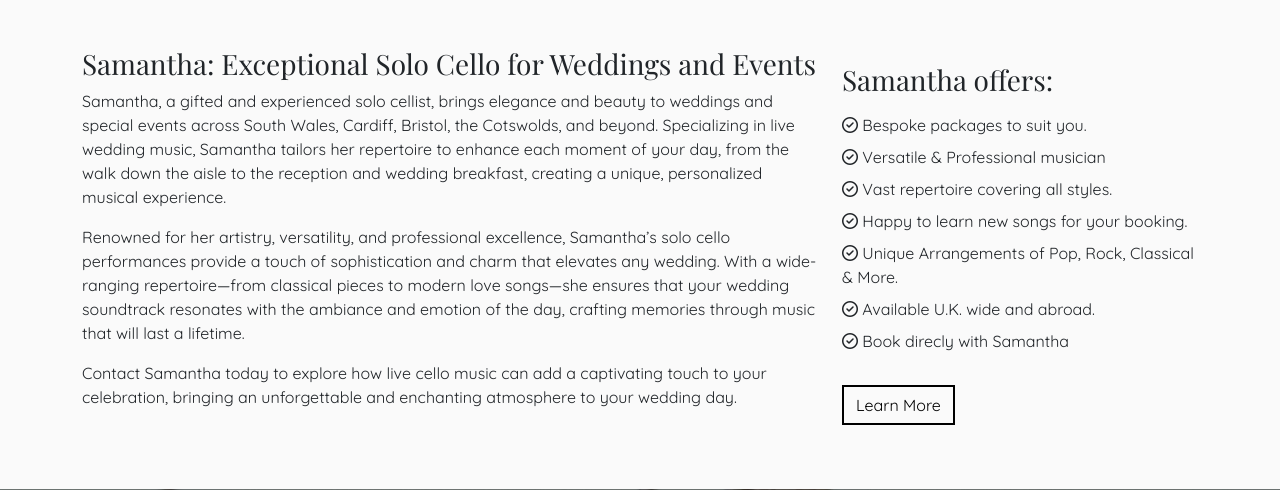
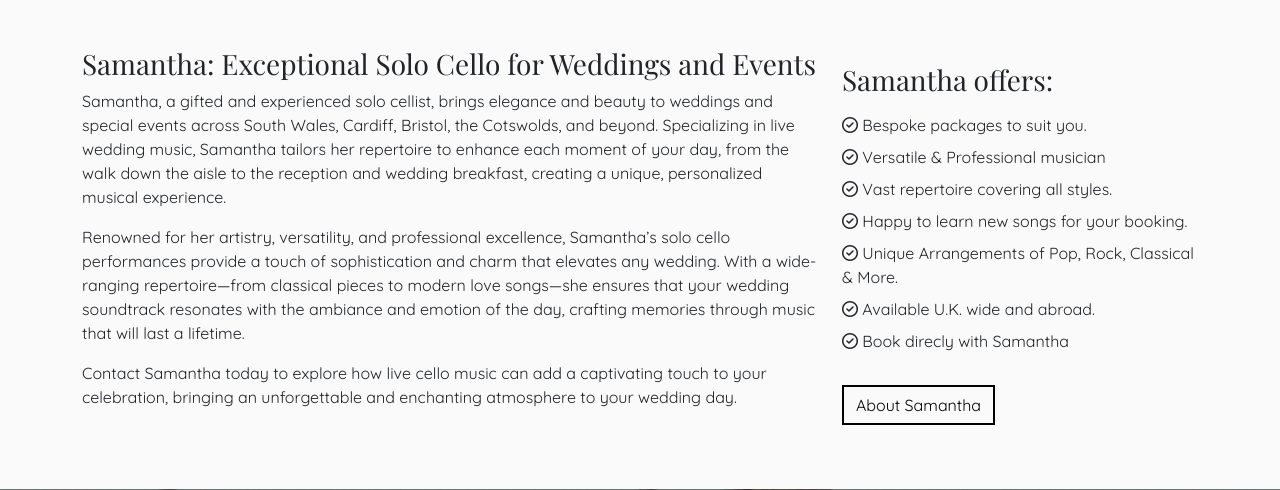
Before and after one commit to siondawson/samantha-cello, a Flask app: page / in a window 1280 px wide. Shown: the part 1863-2353 px from the top of the page. Run offline with Flask 3, Linux system fonts and the light colour scheme; some libraries are stand-ins or nearby versions; some web fonts are replaced.

Commit message:
update about link text on index

```diff
--- a/samantha_cello/templates/index.html
+++ b/samantha_cello/templates/index.html
@@ -98,7 +98,7 @@
                             <li class="mb-2"><i class="far fa-check-circle"></i> Available U.K. wide and abroad.</li>
                             <li><i class="far fa-check-circle"></i> Book direcly with Samantha</li>
                         </ul>
-                        <a class="btn btn-primary mt-3" href="{{ url_for('about') }}">Learn More</a>
+                        <a class="btn btn-primary mt-3" href="{{ url_for('about') }}">About Samantha</a>
                     </div>
                 </div>
             </div>
```
